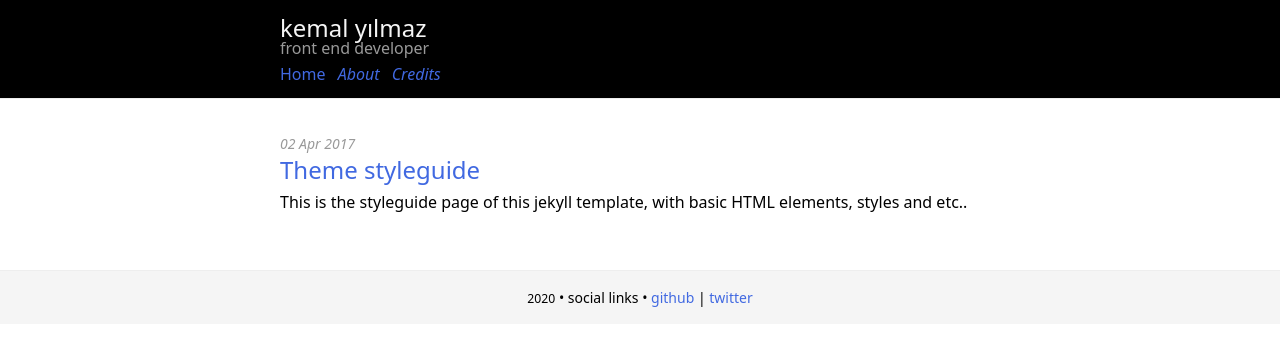
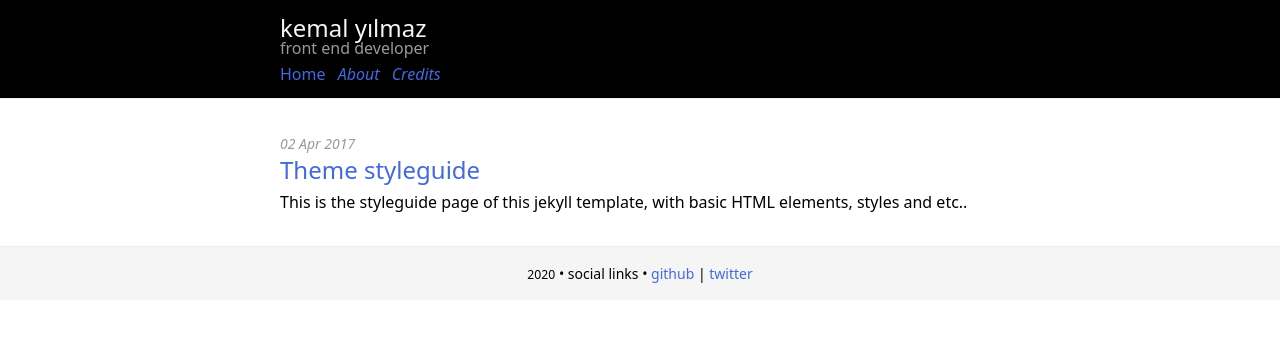
Before and after one commit to xkema/xkema.github.io, a Jekyll site: the page built from _pages/index.md, in a window 1280 px wide. Shown: the top 346 px of the page. Built offline with Jekyll 4.4.1, drawn with Linux system fonts in a browser that asks for light colours.

Commit message:
Added excerpts to posts and posts list
- Corrected undefined date values in post layout
- Updated excerpt styles

```diff
--- a/_layouts/frontpage.html
+++ b/_layouts/frontpage.html
@@ -11,7 +11,10 @@
       <h1 class="post-title">
         <a href="{{ post.url | relative_url }}">{{ post.title | escape }}</a>
       </h1>
-      <p class="post-excerpt">{{ post.excerpt | strip_html }}</p>
+      {% assign excerpt_stripped = post.excerpt | strip | strip_html %}
+      <p class="post-excerpt">
+        {% if excerpt_stripped != "" %}{{ excerpt_stripped | truncatewords: 50 }}{% else %}{{ post.title }}{% endif %}
+      </p>
     </article>
   </li>
   {% endif %}
--- a/_sass/theme.scss
+++ b/_sass/theme.scss
@@ -125,6 +125,7 @@
       margin-bottom: 0;
     }
   }
+  .post {
     .post-title {
       font-size: 1.5rem;
       margin-bottom: .5rem;
@@ -133,6 +134,10 @@
         &:focus {
           outline: 1px dotted var(--link-hover-color);
         }
+      }
+    }
+    .post-excerpt {
+      margin-bottom: 0;
     }
   }
 }
@@ -151,7 +156,6 @@
     line-height: 1;
   }
   .post-tags {
-    display: inline-block;
     margin-bottom: 1.5rem;
     .post-tag {
       display: block;
@@ -165,7 +169,18 @@
       text-decoration: none;
     }
   }
-  // .post-excerpt {}
+  .post-excerpt {
+    margin-bottom: 1.5rem;
+    &.tldr {
+      background-color: var(--color-almost-white);
+      padding: 1rem;
+      border-left: .25rem solid var(--color-light-gray);
+      p {
+        margin-bottom: 0;
+        color: var(--color-mid-gray);
+      }
+    }
+  }
   .post-content {
     img {
       max-width: 100%;
```
Also changed, not shown: _layouts/post.html (+7 -1 lines). Lines whose indentation alone changed are shown as unchanged.
